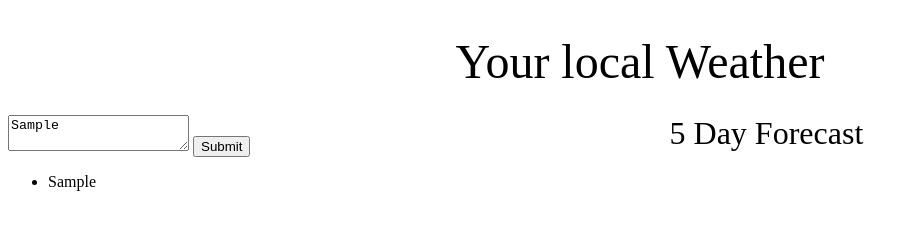
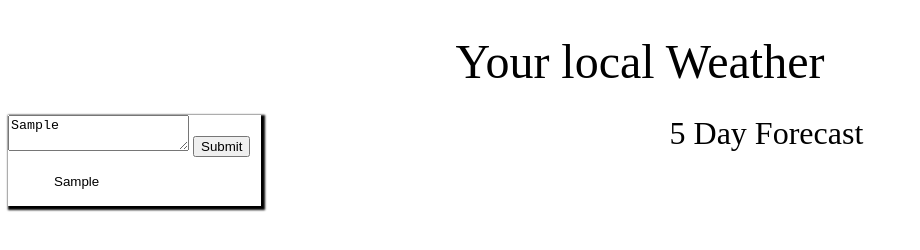
Before and after one commit to Cmbailey089/almost-right-weather, a plain HTML site: page index.html in a window 1280 px wide. Both pictures are taken after typing "Sample" into the empty fields and a click on the button "Submit". Shown: the whole page, without its empty margins (0-920 px from the left). Drawn offline with Linux system fonts and the light colour scheme; no server answers.

Commit message:
made list to buttons

```diff
--- a/assets/script.js
+++ b/assets/script.js
@@ -3,49 +3,50 @@ var fetchBtn = document.querySelector ("#btn");
 var lastCity = document.querySelector ("#preCity");
 
 
-var getWeather = function(city) {
-    var APIkey = "195afc894ee5fa544eb826395ad34cb5"
+
+function getWeather(city) {
+  var APIkey = "195afc894ee5fa544eb826395ad34cb5";
   // var currentUrl = 'https://api.openweathermap.org/data/2.5/weather?q=' + city + '&appid=' + APIkey;
   var grabUrl = 'https://api.openweathermap.org/data/2.5/forecast?q=' + city + '&appid=' + APIkey;
 
-// console.log(grabUrl)
+
   fetch(grabUrl)
 
-      .then(function(response) {
+    .then(function (response) {
       return response.json();
     })
 
-      .then(function(data) {
+    .then(function (data) {
       displayWeather(data);
 
       console.log(data);
     });
 
-var displayWeather = function (data){
-  console.log(data.list[0])
-  console.log(data.list[0].main.humidity)
-  console.log(data.list[0].main.temp)
-  console.log(data.list[0].wind.speed)
+  var displayWeather = function (data) {
+    console.log(data.list[0]);
+    console.log(data.list[0].main.humidity);
+    console.log(data.list[0].main.temp);
+    console.log(data.list[0].wind.speed);
     var weatherRow = document.querySelector("#weatherTable");
 
-            for(var i=0;i<data.list.length; i++) {
+    for (var i = 0; i < data.list.length; i++) {
 
-              if(i===0||i%8===0){
+      if (i === 0 || i % 8 === 0) {
         var hum = document.createElement("div");
         var temp = document.createElement("div");
-             var wind =document.createElement("div");
-             var sunIcon = "https://openweathermap.org/img/wn/"+ data.list[i].weather[0].icon +"@2x.png";
+        var wind = document.createElement("div");
+        var sunIcon = "https://openweathermap.org/img/wn/" + data.list[i].weather[0].icon + "@2x.png";
         var imgEl = document.createElement("img");
-             imgEl.src=sunIcon
+        imgEl.src = sunIcon;
 
 
         var forecast = document.createElement("div");
-             forecast.id=("forCard");
+        forecast.id = ("forCard");
 
 
-            hum.innerHTML+="Humidity="+data.list[i].main.humidity;
-            temp.innerHTML+="tempertur="+data.list[i].main.temp;
-            wind.innerHTML+="wind="+data.list[i].wind.speed;
+        hum.innerHTML += "Humidity=" + data.list[i].main.humidity;
+        temp.innerHTML += "temperture=" + data.list[i].main.temp;
+        wind.innerHTML += "wind=" + data.list[i].wind.speed;
         forecast.appendChild(hum);
         forecast.appendChild(temp);
         forecast.appendChild(wind);
@@ -56,7 +57,8 @@ var displayWeather = function (data){
 
       }
     }
-        }};
+  };
+}
 
  function displayStorage () {
 
@@ -64,16 +66,17 @@ var displayWeather = function (data){
 
 
        for(var i=0; i<city.length; i++) {
+
         var cities = city[i];
-console.log(cities);
-        var li = document.createElement("li");
+
+        var li = document.createElement("button");
         li.innerHTML =cities;
         li.setAttribute("data-index",i);
 
         lastCity.appendChild(li);
 
-}
-};
+
+}};
 
 fetchBtn.addEventListener('click',function(event) {
   event.preventDefault();
@@ -85,8 +88,9 @@ getWeather(city);
         console.log(cityNames)
         var cityNames = JSON.parse(localStorage.getItem("city"))||[];
         cityNames.push(city);
-
+// if (cityNames.indexOf(city)==-1){
+//           cityNames.push(city);
 
         localStorage.setItem("city",JSON.stringify(cityNames));
         displayStorage();
-    });
+   } );
--- a/assets/style.css
+++ b/assets/style.css
@@ -25,6 +25,7 @@ main {
     margin-left: 0%;
     width: 20%;
     border: 1px;
+    box-shadow: 2px 2px 2px 2px;
 }
 
 .text-box > main {
@@ -36,3 +37,21 @@ h2 {
     align-content: center;
     column-gap: 10px;
 }
+
+#forCard {
+    font-size: 20px;
+
+}
+
+button[data-index] {
+    display: flex;
+    flex-direction: column;
+    border: none;
+    outline: none;
+    background: none;
+
+}
+
+textarea {
+
+}
```
Lines whose indentation alone changed are shown as unchanged.
